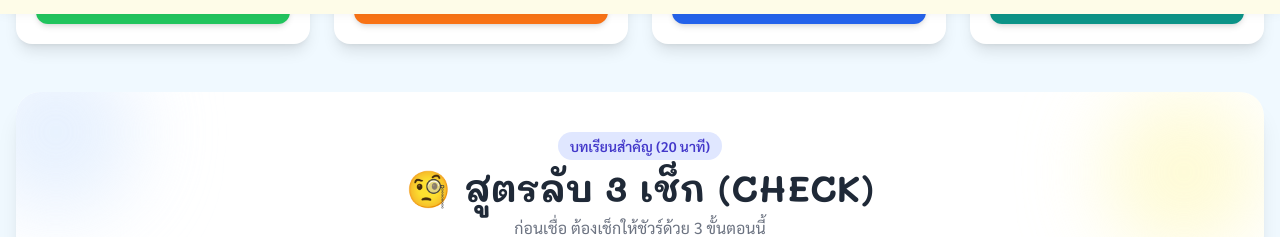
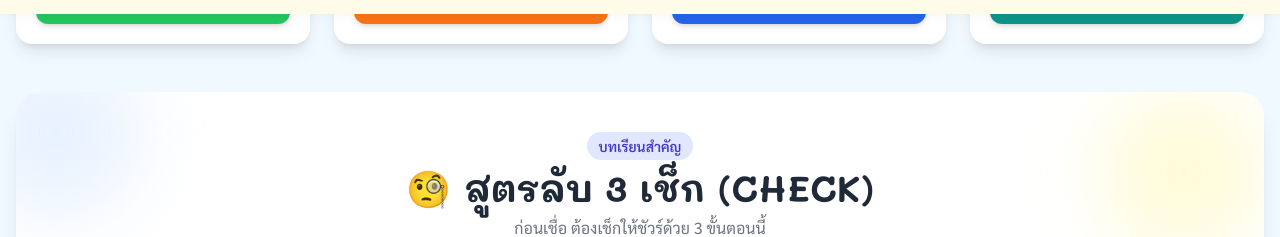
Before and after one commit to PLP-DB/health-literacy, a plain HTML site: page index.html in a window 1280 px wide. Shown: the part 786-1023 px from the top of the page. Drawn offline with nearby package versions, Linux system fonts and the light colour scheme.

Commit message:
Update index.html

```diff
--- a/index.html
+++ b/index.html
@@ -206,7 +206,7 @@
             <div class="absolute top-0 right-0 w-40 h-40 bg-yellow-100 rounded-full mix-blend-multiply filter blur-2xl opacity-70"></div>
 
             <div class="text-center mb-10 relative z-10">
-                <span class="inline-block py-1 px-3 rounded-full bg-indigo-100 text-indigo-700 text-sm font-bold mb-2">บทเรียนสำคัญ (20 นาที)</span>
+                <span class="inline-block py-1 px-3 rounded-full bg-indigo-100 text-indigo-700 text-sm font-bold mb-2">บทเรียนสำคัญ</span>
                 <h2 class="text-3xl md:text-4xl font-bold text-gray-800 fun-font">🧐 สูตรลับ 3 เช็ก (CHECK)</h2>
                 <p class="text-gray-500 mt-2">ก่อนเชื่อ ต้องเช็กให้ชัวร์ด้วย 3 ขั้นตอนนี้</p>
             </div>
```
